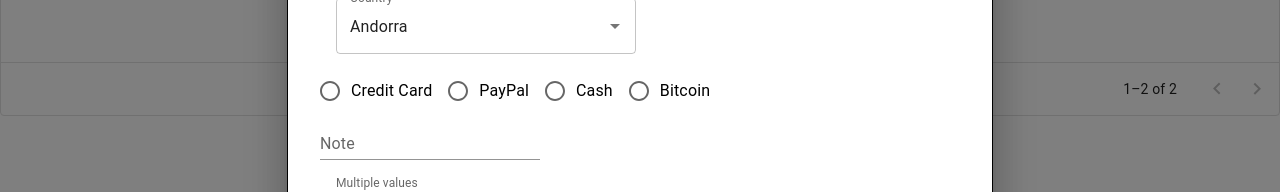
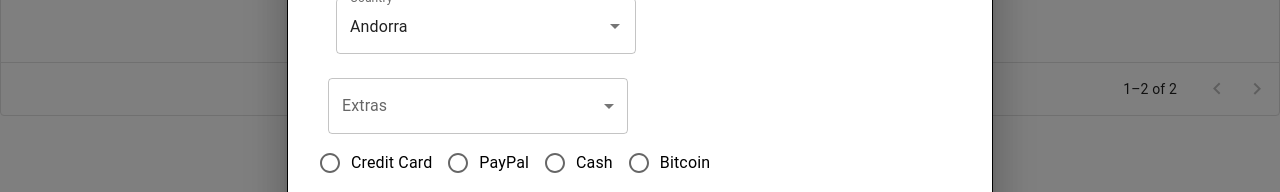
Before and after one commit to gaurip1804/hotel-reservation, a React (Create React App) app: page / in a window 1280 px wide. Both pictures are taken after a click on the button "ADD RECORD". Shown: the part 414-606 px from the top of the page. Built offline with nearby package versions, Linux system fonts and the light colour scheme; data requests are answered from the project's data file.

Commit message:
added select for extras

```diff
--- a/src/screens/AddUser.tsx
+++ b/src/screens/AddUser.tsx
@@ -41,7 +41,7 @@ const AddUser:React.FC<editInterface> = ({handleSubmitEdit }) => {
    const [userZipcode, setUserZipcode] = React.useState<string>('');
    const [userCity, setUserCity] = React.useState<string>('');
 
-   const [extraName, setExtraName] = React.useState<string[]>();
+   const [extraName, setExtraName] = React.useState<string[]>([]);
    const [payMode, setPayMode] = React.useState('cc');
    const [reminder, setReminder] = React.useState(true);
    const [newsletter, setNewsletter] = React.useState(true);
@@ -277,7 +277,7 @@ const AddUser:React.FC<editInterface> = ({handleSubmitEdit }) => {
            </Grid>
 
 
-           {/* <Grid item xs={12} alignItems="left" >
+           <Grid item xs={12} alignItems="left" >
              <FormControl sx={{ m: 1, width: 300 }}>
                <InputLabel id="extras-label">Extras</InputLabel>
                <Select
@@ -298,7 +298,7 @@ const AddUser:React.FC<editInterface> = ({handleSubmitEdit }) => {
                  ))}
                </Select>
              </FormControl>
-           </Grid> */}
+           </Grid>
 
 
          <Grid item xs={12} alignItems="left" >
```
